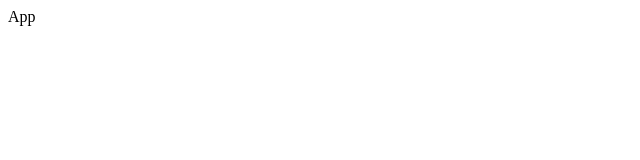
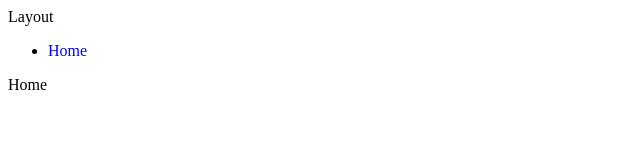
Before and after one commit to ethanlamm/react-basic-usage, a React (Vite) app: page / in a window 1280 px wide. Shown: the top 160 px of the page, without its empty margins (0-640 px from the left). Built offline with nearby package versions, Linux system fonts and the light colour scheme.

Commit message:
目录调整

```diff
--- a/package.json
+++ b/package.json
@@ -10,7 +10,8 @@
   },
   "dependencies": {
     "react": "^18.2.0",
-    "react-dom": "^18.2.0"
+    "react-dom": "^18.2.0",
+    "react-router-dom": "^6.4.4"
   },
   "devDependencies": {
     "@types/react": "^18.0.24",
--- a/src/App.tsx
+++ b/src/App.tsx
@@ -1,9 +1,12 @@
+import routes from "./routes"
+import { useRoutes } from 'react-router-dom'
 
 function App() {
-
+  // useRoutes 只能在函数式组件中使用
+  const router = useRoutes(routes)
   return (
     <div className="App">
-      App
+      {router}
     </div>
   )
 }
--- /dev/null
+++ b/src/components/Layout.tsx
@@ -0,0 +1,17 @@
+import { Outlet, Link } from 'react-router-dom'
+
+function Layout() {
+    return (
+        <div>
+            <div>Layout</div>
+            <nav>
+                <ul>
+                    <li><Link to='/'>Home</Link></li>
+                </ul>
+            </nav>
+            <Outlet />
+        </div>
+    )
+}
+
+export default Layout
--- /dev/null
+++ b/src/main.css
@@ -0,0 +1,3 @@
+a {
+    text-decoration: none;
+}
--- /dev/null
+++ b/src/pages/Home.tsx
@@ -0,0 +1,9 @@
+import React from 'react'
+
+function Home() {
+    return (
+        <div>Home</div>
+    )
+}
+
+export default Home
--- /dev/null
+++ b/src/routes/index.tsx
@@ -0,0 +1,17 @@
+import type { RouteObject } from "react-router-dom";
+
+import Layout from "../components/Layout";
+import Home from "../pages/Home";
+
+
+const routes: RouteObject[] = [
+    {
+        path: '/',
+        element: <Layout />,
+        children: [
+            { index: true, element: <Home /> },
+        ]
+    }
+]
+
+export default routes
```
Also changed, not shown: src/main.tsx (+5 -2 lines), 1 other file (tests, documents, lock files or other folders).
